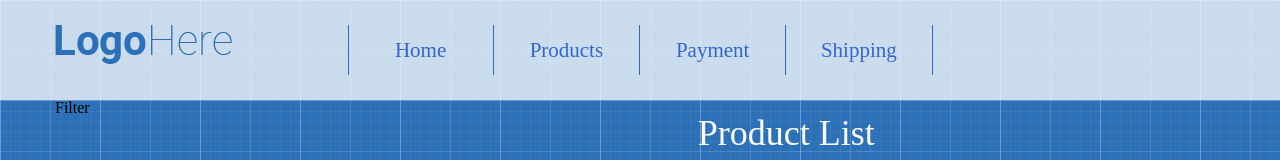
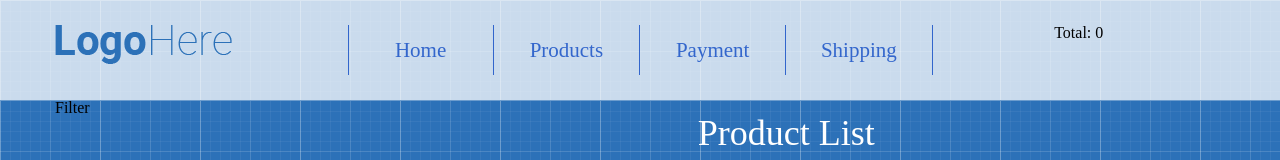
Before and after one commit to MXML11LN/Demo-shop-react, a React (Create React App) app: page / in a window 1280 px wide. Shown: the top 160 px of the page. Built offline with nearby package versions, Linux system fonts and the light colour scheme.

Commit message:
add total on cert by reduce method on objectsInCcart

```diff
--- a/src/App/Header/Cart/Cart.js
+++ b/src/App/Header/Cart/Cart.js
@@ -20,6 +20,11 @@ const Cart = ({
                     <div key={id}>{productsObject[id].name} : {productsInCart[id]}</div>
                 ))
             }
+            Total: {
+                keys(productsInCart).reduce((total,id)=>(
+                    total +(productsInCart[id] * productsObject[id].price)
+                ),0)
+            }
         </div>
     )
 }
```
